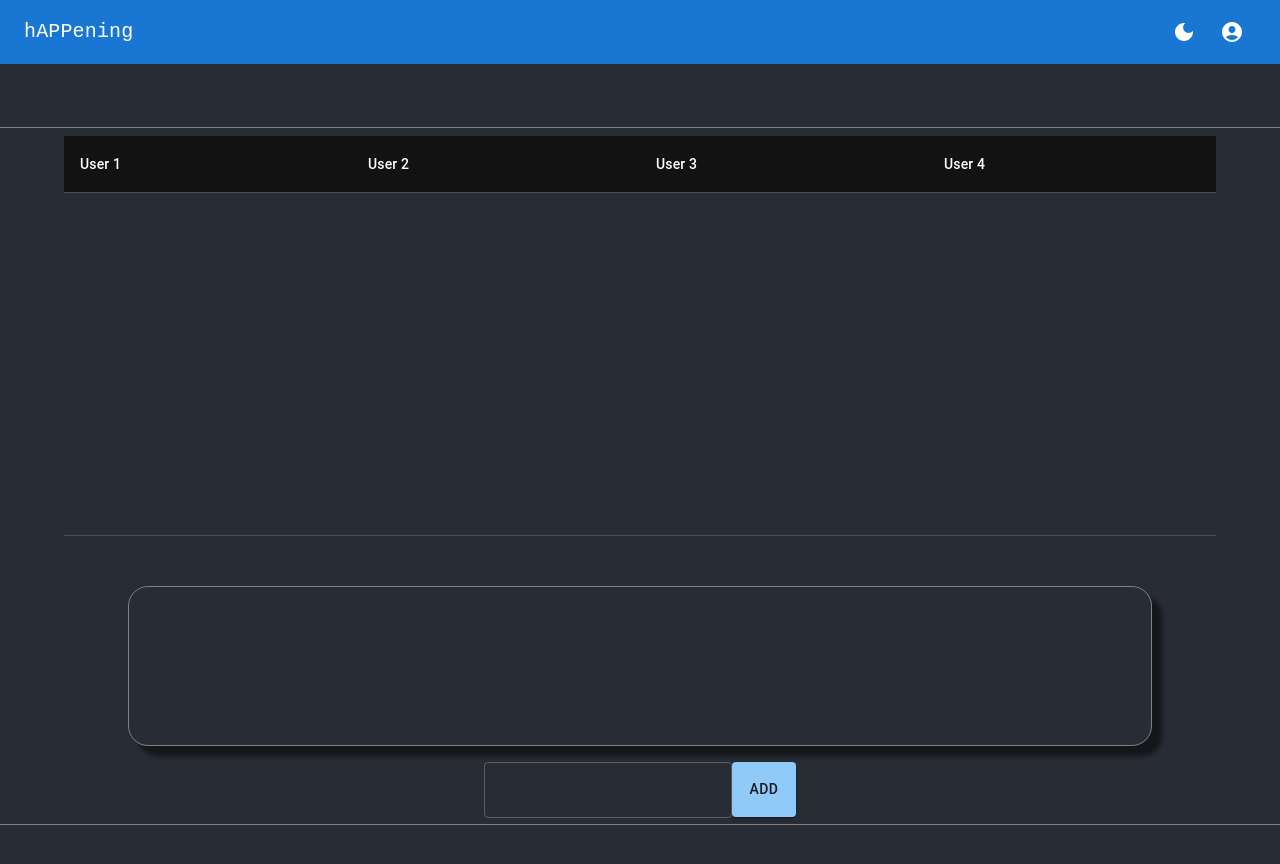
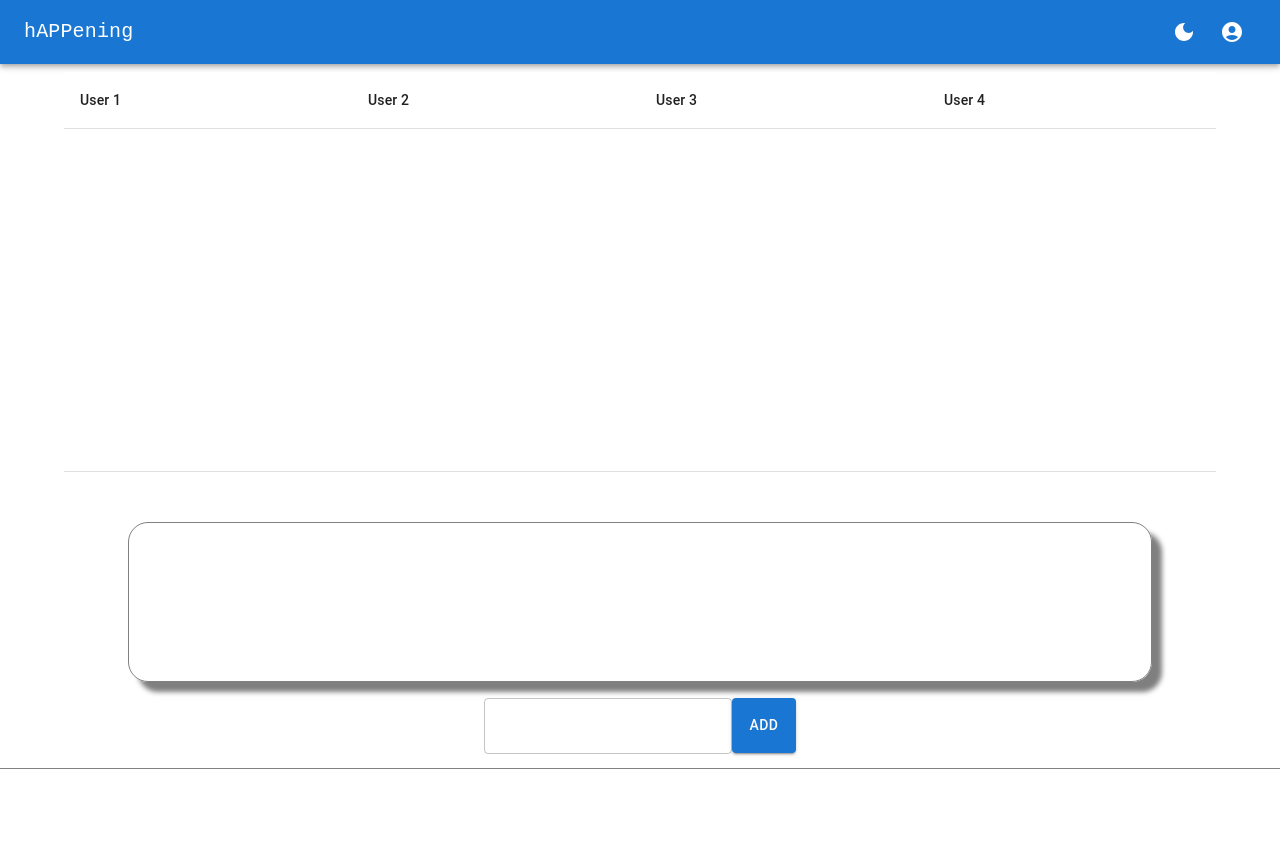
Before and after one commit to EricBlommel/bwv-projekttage-2022, a React (Create React App) app in the folder frontend/: page /event in a window 1280 px wide. After the commit the page ends 808 px from the top, so only its background shows below. Built offline with nearby package versions, Linux system fonts and the light colour scheme.

Commit message:
add light and darkmode for EventPage

```diff
--- a/frontend/src/_shared/components/CSS/EventPage.css
+++ b/frontend/src/_shared/components/CSS/EventPage.css
@@ -1,20 +1,13 @@
 .EventPage {
     text-align: center;
-    background-color: #282c34;
 }
 *{
     padding: 0;
     margin: 0;
 }
 
-#header {
-    height: 8vh;
-    width: 100vw;
-    border-bottom: grey 1px solid;
-}
-
 #main {
-    height: 87vh;
+    height: 88vh;
     width: 100vw;
     padding: 0;
 }
--- a/frontend/src/_shared/components/EventPage.tsx
+++ b/frontend/src/_shared/components/EventPage.tsx
@@ -10,19 +10,37 @@ import {
   TextField,
   ThemeProvider
 } from "@mui/material";
+import {connect, ConnectedProps} from "react-redux";
+import {RootState} from "../helpers/store";
 
-const darkTheme = createTheme({
+const mapState = (state: RootState) => ({
+  themeStoreDarkMode: state.themeStore.darkMode
+});
+
+const connector = connect(mapState);
+
+const themeDark = createTheme({
   palette: {
     mode: "dark"
   }
 })
+
+const themeLight = createTheme({
+  palette: {
+    mode: "light"
+  }
+})
+
+interface Props extends ConnectedProps<typeof connector> {
+
+}
 
 interface item {
   item: string;
   user: string;
 }
 
-function EventPage() {
+function EventPage(props: Props) {
 
   const [uncategorizedItems, setUncategorizedItems] = useState<string[]>([]);
   const [text, setText] = useState<string>("");
@@ -53,9 +71,8 @@ function EventPage() {
   }
 
   return (
-      <ThemeProvider theme={darkTheme}>
-        <div className="App">
-          <div id="header"></div>
+      <ThemeProvider theme={props.themeStoreDarkMode ? themeDark : themeLight}>
+        <div className="EventPage">
           <div id="main">
             <TableContainer style={{maxHeight: 450}}>
               <Table id={"userAndItems"} stickyHeader={true}>
@@ -117,4 +134,4 @@ function EventPage() {
   );
 }
 
-export default EventPage;
+export default connector(EventPage);
```
